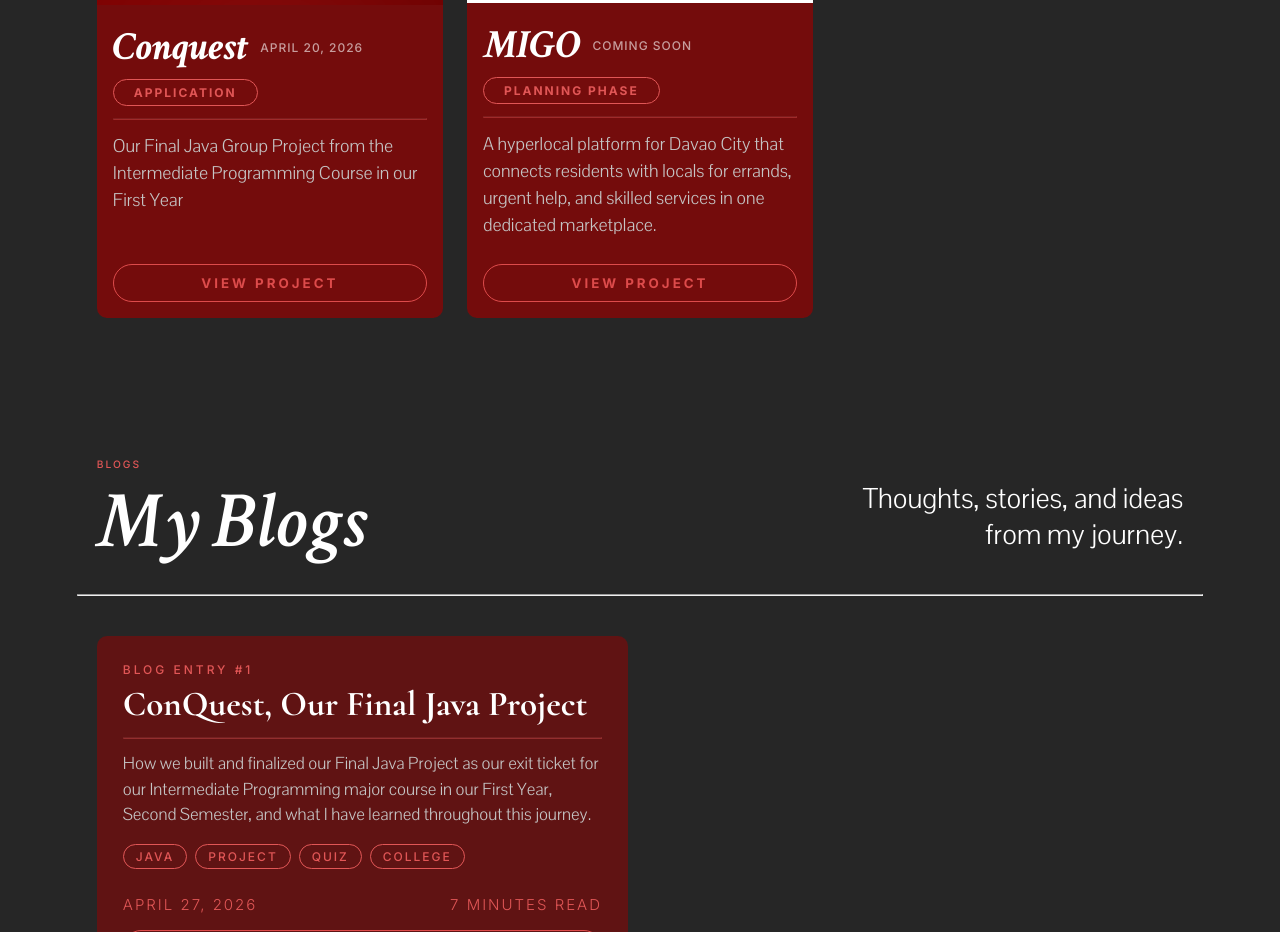
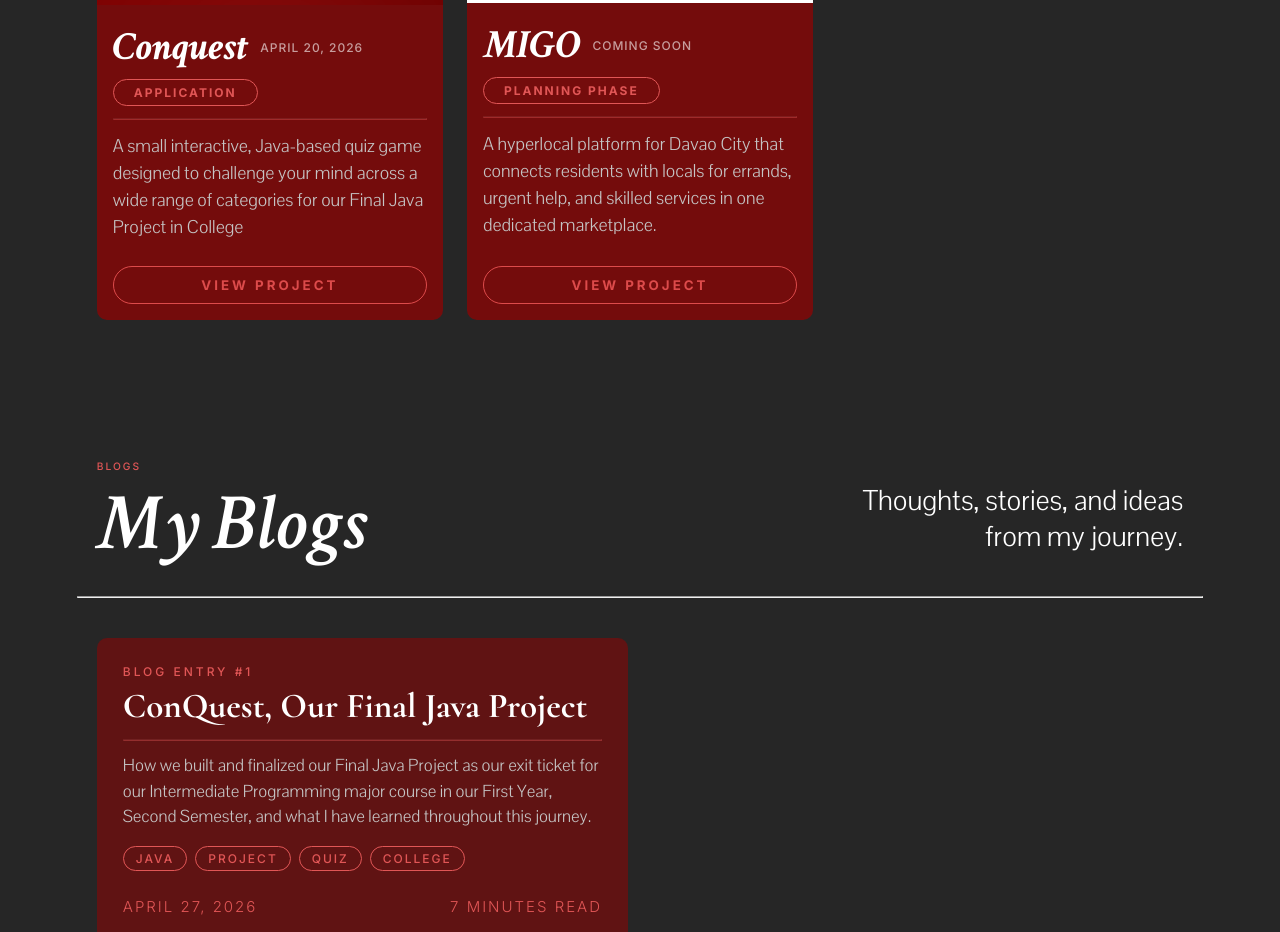
Before and after one commit to itspongs/JosephJamesPungyan-Portfolio, a React (Vite) app in the folder MyPortfolio/: page / in a window 1280 px wide. Shown: the part 4840-5772 px from the top of the page. Built offline with nearby package versions, Linux system fonts and the light colour scheme.

Commit message:
Updated ProjectsPage

```diff
--- a/MyPortfolio/src/pages/ProjectsPage.jsx
+++ b/MyPortfolio/src/pages/ProjectsPage.jsx
@@ -28,7 +28,7 @@ function ProjectsPage(){
                             <p className="project-type">APPLICATION</p>
                             <hr className="project-divider" />
                             <p className="project-description">
-                                Our Final Java Group Project from the Intermediate Programming Course in our First Year
+                                A small interactive, Java-based quiz game designed to challenge your mind across a wide range of categories for our Final Java Project in College
                             </p>
                             <button className="view-project-button">VIEW PROJECT</button>
                         </div>
```
